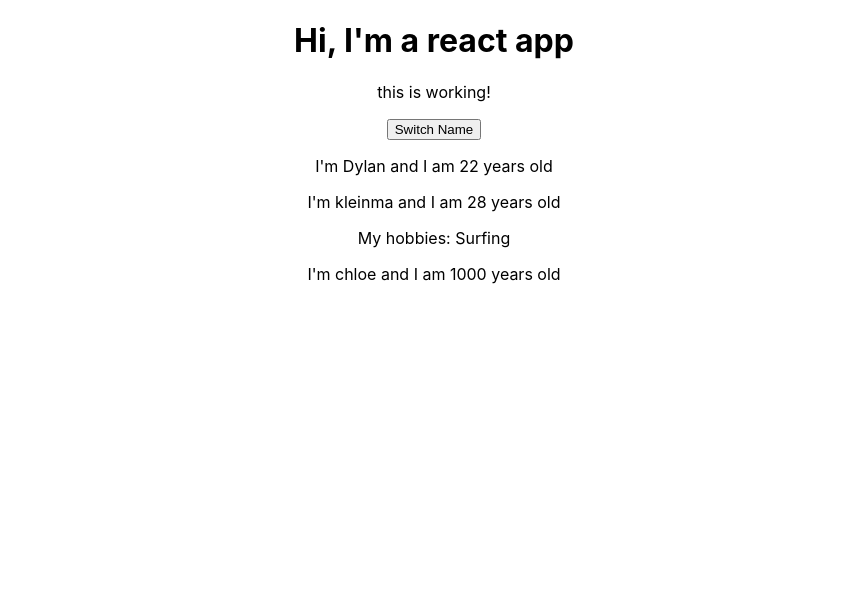
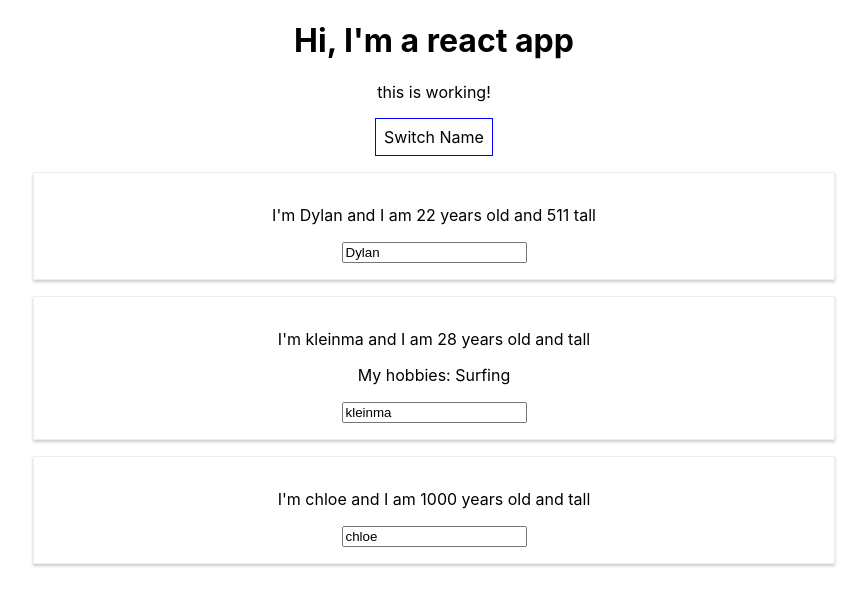
Before and after one commit to dylankleinman/react-complete-guide, a React (Create React App) app: page / in a window 1280 px wide. Shown: the top 606 px of the page, without its empty margins (206-1073 px from the left). Built offline with nearby package versions, Linux system fonts and the light colour scheme.

Commit message:
up to assignment 1

```diff
--- a/src/App.js
+++ b/src/App.js
@@ -5,34 +5,65 @@ import Person from './Person/Person'
 class App extends Component {
   state = {
     persons: [
-      {name: 'Dylan', age: 22},
+      {name: 'Dylan', age: 22, height:511},
       {name: 'kleinma', age: 28},
       {name: 'chloe', age: 1000}
     ],
     otherState: 'some other state'
   }
 
-  switchNameHandler = () => {
+  switchNameHandler = (newName) => {
     //console.log('hello');
     // DONT DO THIS: this.state.persons[0].name = 'dylan kleinman'
     this.setState({
       persons: [
+        {name: newName, age: 321},
+        {name: 'kleinma', age: 28},
+        {name: 'chloe', age: 22, height:'im really short'}
+      ]
+    })
+  }
+
+  nameChangedHandler = (event) => {
+    this.setState({
+      persons: [
         {name: 'Dylan', age: 321},
-        {name: 'kleinma', age: 28},
-        {name: 'chloe', age: 22}
+        {name: event.target.value, age: 28},
+        {name: 'chloe', age: 22, height:'im really short'}
       ]
     })
   }
 
   render() {
+    const style = {
+      backgroundColor: 'white',
+      font: 'inherit',
+      border: '1px solid blue',
+      padding: '8px',
+      cursor: 'pointer',
+    };
+
     return (
       <div className="App">
         <h1> Hi, I'm a react app </h1>
         <p>this is working!</p>
-        <button onClick={this.switchNameHandler}>Switch Name</button>
-        <Person name={this.state.persons[0].name} age ={this.state.persons[0].age}/>
-        <Person name={this.state.persons[1].name} age ={this.state.persons[1].age}>My hobbies: Surfing</Person>
-        <Person name={this.state.persons[2].name} age ={this.state.persons[2].age}/>
+        <button style={style} onClick={() => this.switchNameHandler('DYLANKLEINMAN')}>Switch Name</button>
+        <Person
+          name={this.state.persons[0].name}
+           age ={this.state.persons[0].age}
+           height = {this.state.persons[0].height}
+        />
+        <Person
+          name={this.state.persons[1].name}
+          age ={this.state.persons[1].age}
+          click = {this.switchNameHandler.bind(this, 'DYLAN!!!')}
+          changed={this.nameChangedHandler}>
+          My hobbies: Surfing
+        </Person>
+        <Person
+          name={this.state.persons[2].name}
+          age ={this.state.persons[2].age}
+        />
       </div>
     );
     //this code above will be compiled exactly the same as this code below:
--- /dev/null
+++ b/src/Person/Person.css
@@ -0,0 +1,8 @@
+.Person{
+  width: 60%;
+  margin: 16px auto;
+  border: 1px solid #eee;
+  box-shadow: 0 2px 3px #ccc;
+  text-align: center;
+  padding: 16px;
+}
--- a/src/Person/Person.js
+++ b/src/Person/Person.js
@@ -1,10 +1,12 @@
 import React from 'react';
+import './Person.css';
 
 const person = (props) => {
   return(
-    <div>
-      <p>I'm {props.name} and I am {props.age} years old</p>
+    <div className="Person">
+      <p onClick={props.click}>I'm {props.name} and I am {props.age} years old and {props.height} tall</p>
       <p>{props.children}</p>
+      <input type ="text" onChange={props.changed} value={props.name}/>
     </div>
   )
 };
```
